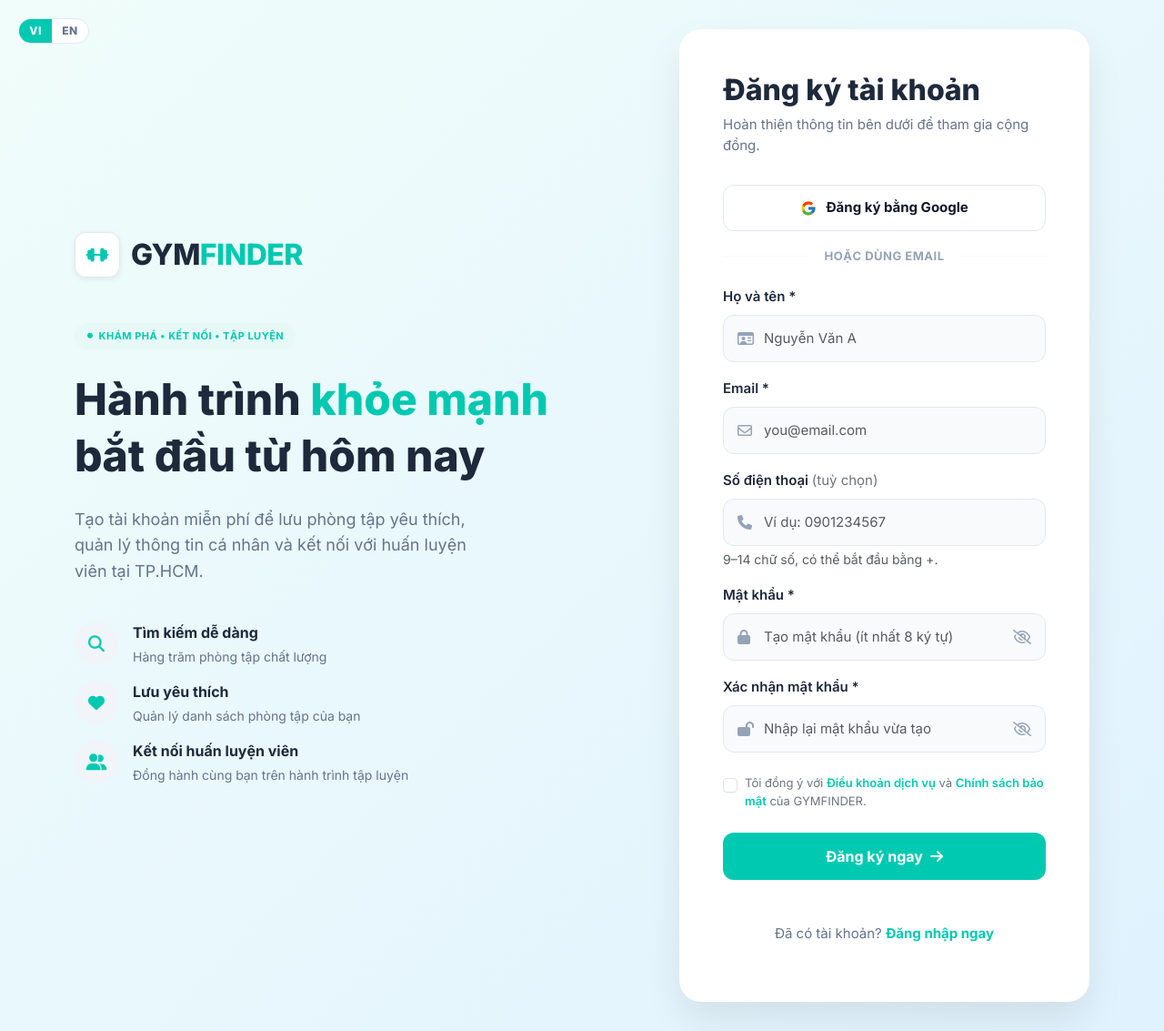
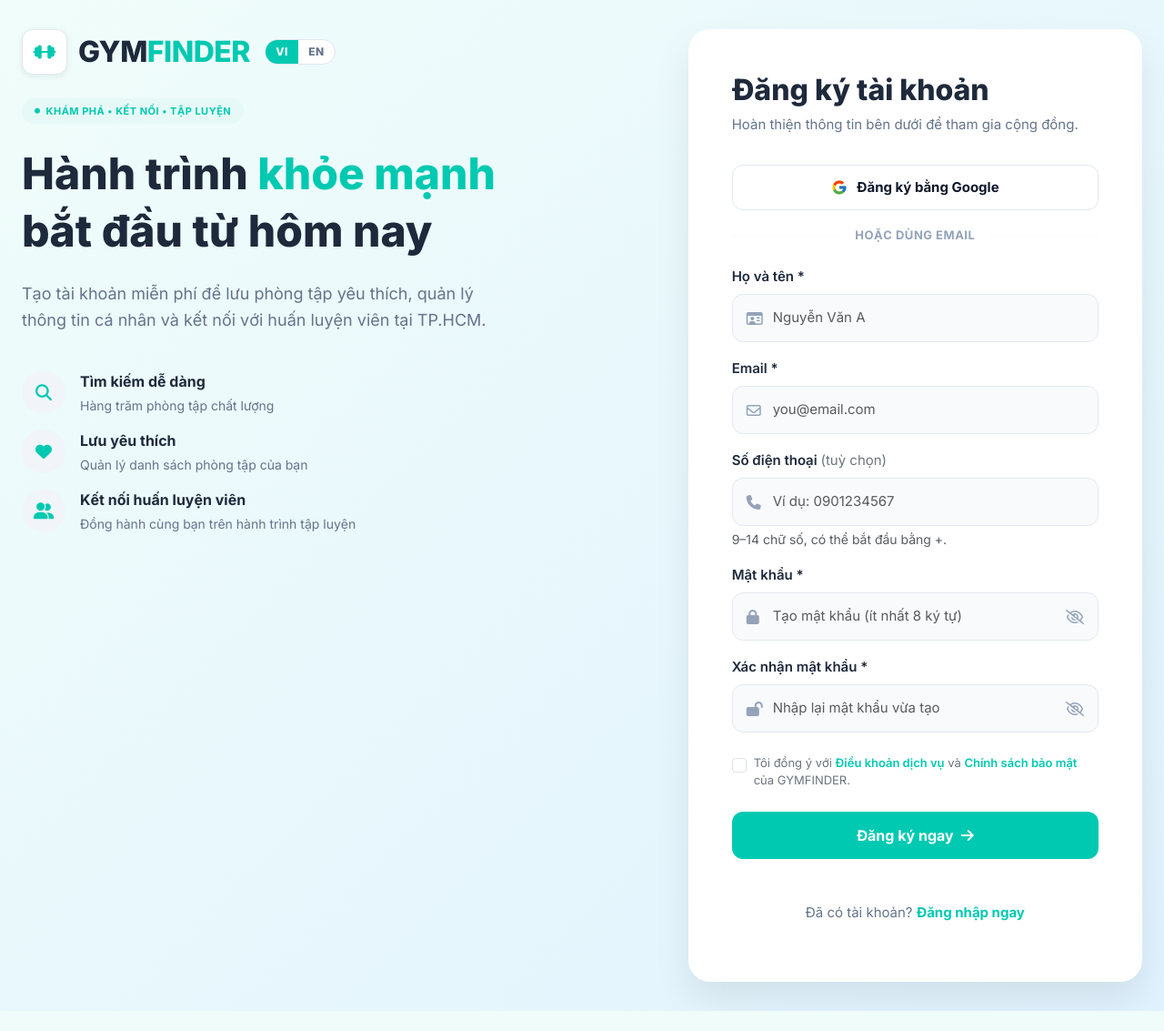
Before and after one commit to twi-van/gymfinder-web, a PHP site: page /v1/pages/auth/register.php in a window 1280 px wide. Shown: the whole page at 91% size. After the commit the page ends 1111 px from the top, so only its background shows below. Run offline with PHP 8.4, Linux system fonts and the light colour scheme; data that the repository does not hold is empty.

Commit message:
Align the auth language switch with the logo so the heading no longer sits indented away from the page edge.
Co-authored-by: Cursor <cursoragent@cursor.com>

```diff
--- a/assets/css/auth.css
+++ b/assets/css/auth.css
@@ -39,24 +39,39 @@ body.auth-page {
     width: 100%;
     max-width: 1400px;
     margin: 0 auto;
-    padding: 2rem;
+    padding: 2rem 1.5rem;
 }
 
-.auth-lang-switch {
-    position: absolute;
-    top: 1.25rem;
-    left: 1.25rem;
-    z-index: 2;
+/* Bỏ lề container lồng bên trong để logo và tiêu đề thẳng với mép trang. */
+.auth-wrapper > .container {
+    max-width: none;
+    width: 100%;
+    padding-left: 0;
+    padding-right: 0;
 }
 
 /* Left Content */
 .auth-left {
-    padding-right: 4rem;
+    padding-right: 2rem;
 }
 
 .auth-brand {
     display: flex;
-    margin-bottom: 2.5rem;
+    align-items: center;
+    justify-content: flex-start;
+    flex-wrap: nowrap;
+    gap: 1rem;
+    margin-bottom: 1.5rem;
+    min-width: 0;
+}
+
+.auth-brand .brand-logo,
+.auth-brand .logo {
+    min-width: 0;
+}
+
+.auth-brand .gf-lang-switch {
+    flex: 0 0 auto;
 }
 
 .auth-badge {
@@ -389,7 +404,7 @@ body.auth-page {
 @media (max-width: 991.98px) {
     .auth-left {
         padding-right: 0;
-        margin-bottom: 3rem;
+        margin-bottom: 2rem;
     }
     .auth-wrapper {
         padding: 2rem 1rem;
--- a/includes/layout_head.php
+++ b/includes/layout_head.php
@@ -19,7 +19,8 @@ $styleVersion = (string) @filemtime(dirname(__DIR__) . '/assets/css/style.css');
     <link rel="stylesheet" href="<?= gf_h(gf_url('assets/css/style.css')) ?>?v=<?= gf_h($styleVersion) ?>">
     <link rel="stylesheet" href="<?= gf_h(gf_url('assets/css/components.css')) ?>">
     <?php foreach ($extraCss as $href): ?>
-        <link rel="stylesheet" href="<?= gf_h(gf_url($href)) ?>">
+        <?php $extraCssFile = dirname(__DIR__) . '/' . ltrim($href, '/'); ?>
+        <link rel="stylesheet" href="<?= gf_h(gf_url($href)) ?>?v=<?= gf_h((string) (@filemtime($extraCssFile) ?: $styleVersion)) ?>">
     <?php endforeach; ?>
     <script>
     window.GF_LANG = <?= json_encode(gf_lang()) ?>;
--- a/pages/auth/register.php
+++ b/pages/auth/register.php
@@ -24,13 +24,13 @@ $extraCss = ['assets/css/auth.css'];
 require dirname(__DIR__, 2) . '/includes/layout_head.php';
 ?>
 <div class="auth-wrapper">
-    <div class="auth-lang-switch"><?= gf_lang_switch_html() ?></div>
     <div class="container">
-        <div class="row align-items-center">
+        <div class="row align-items-start">
             <div class="col-lg-6 mb-5 mb-lg-0">
-                <div class="auth-left pe-lg-4">
-                    <div class="auth-brand mb-5">
+                <div class="auth-left">
+                    <div class="auth-brand mb-4">
                         <?= gf_logo('login') ?>
+                        <?= gf_lang_switch_html() ?>
                     </div>
                 <div class="auth-badge"><i class="fa-solid fa-circle" style="font-size:6px"></i> <?= gf_h(gf_t('KHÁM PHÁ • KẾT NỐI • TẬP LUYỆN')) ?></div>
                 <h1 class="auth-heading"><?= gf_lang() === 'en' ? 'A <span class="text-primary">healthier</span><br>journey starts today' : 'Hành trình <span class="text-primary">khỏe mạnh</span><br>bắt đầu từ hôm nay' ?></h1>
```
Also changed, not shown: pages/auth/forgot_password.php (+4 -4 lines), pages/auth/forgot_verify_otp.php (+4 -4 lines), pages/auth/login.php (+4 -4 lines), pages/auth/reset_password.php (+4 -4 lines).
